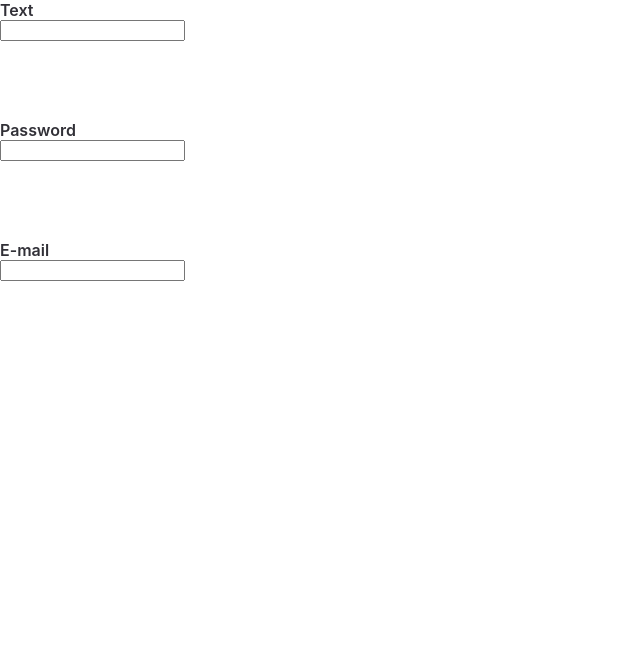
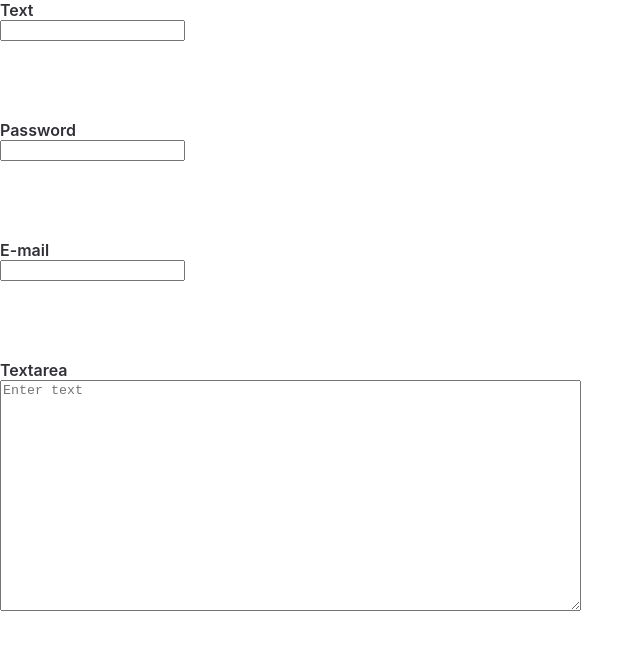
Before and after one commit to GrSveta/tms_blog, a React (Create React App) app: page / in a window 1280 px wide. Shown: the top 650 px of the page, without its empty margins (0-644 px from the left). Built offline with nearby package versions, Linux system fonts and the light colour scheme.

Commit message:
add: component textarea

```diff
--- a/src/App.tsx
+++ b/src/App.tsx
@@ -2,6 +2,7 @@ import React from 'react';
 
 import './App.css';
 import { Input } from './components/inputs/input'
+import { Textarea } from './components/Textarea/Textarea'
 
 function App () {
   return (<div className='App'>
@@ -10,6 +11,7 @@ function App () {
     <Input type="Password"  className='generalInput__inputForm' placeholder="Enter Password"></Input>
     <Input type="E-mail" className='generalInput__inputForm' placeholder="Enter E-mail"></Input>
     </div>
+    <Textarea placeholder='Enter text' label='Textarea' cols={80} rows={40}></Textarea>
     </div>
   );
 };
--- /dev/null
+++ b/src/components/Textarea/Textarea.css
@@ -0,0 +1,14 @@
+.textearea__structure {
+    display: flex;
+    flex-direction: column;
+    align-items: flex-start;
+    font-weight: 600;
+    font-size: 16px;
+    line-height: 20px;
+    color: #313037
+}
+
+.textareaStyle{
+    min-width: 200px;
+    min-height: 100px;
+}
--- /dev/null
+++ b/src/components/Textarea/Textarea.tsx
@@ -0,0 +1,23 @@
+import React from "react";
+import './Textarea.css'
+
+type TextareaProps = {
+    placeholder: string,
+    label: string,
+    cols: number,
+    rows: number,
+}
+
+export const Textarea = (props: TextareaProps) => {
+    return (
+        <div className="textearea__structure">
+            <label >
+                {props.label}
+            </label>
+            <textarea  name='textarea'  placeholder={props.placeholder} cols={70} rows={15}></textarea>
+        </div>
+    )
+}
+
+
+//размер textarea??
--- /dev/null
+++ b/src/components/Textarea/index.ts
@@ -0,0 +1 @@
+export {Textarea} from './Textarea'
```
